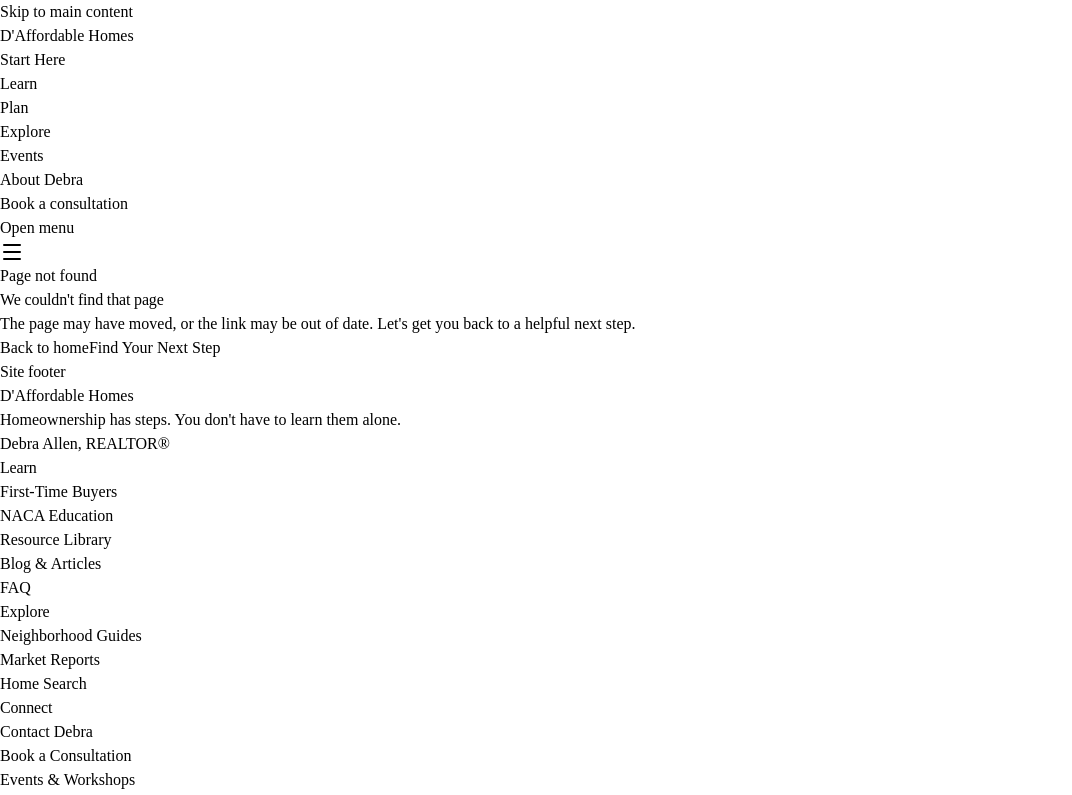
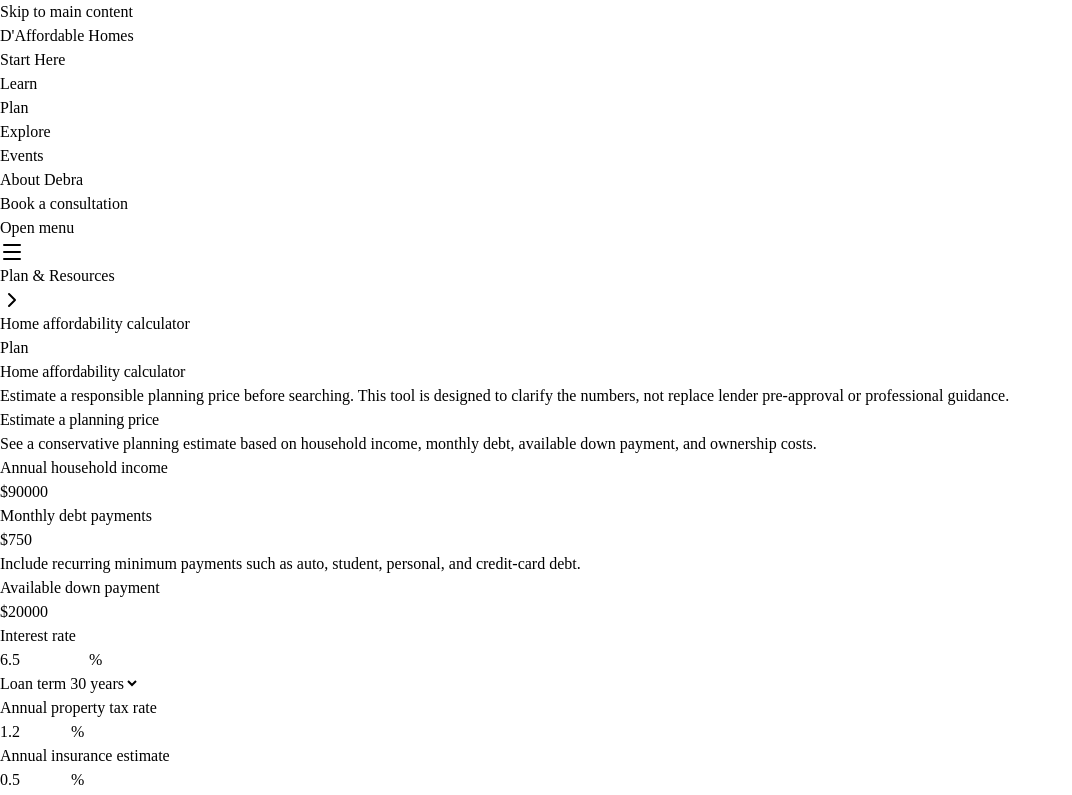
Before and after one commit to ebyron357/DAffordableHomes-Platform, a Next.js app in the folder apps/web/: page /resources/calculators/affordability in a window 1280 px wide. Before the commit this address had no page. Shown: the top 795 px of the page, without its empty margins (0-1072 px from the left). Built offline with nearby package versions, Linux system fonts and the light colour scheme.

Commit message:
Add affordability calculator page

```diff
--- /dev/null
+++ b/apps/web/app/resources/calculators/affordability/page.tsx
@@ -0,0 +1,29 @@
+import type { Metadata } from "next"
+import { AffordabilityCalculator } from "@/components/calculators/homebuyer-calculators"
+import { PageHeader } from "@/components/page/page-header"
+import { Section } from "@/components/page/section"
+
+export const metadata: Metadata = {
+  title: "Home Affordability Calculator",
+  description:
+    "Create a conservative home-price planning estimate using household income, monthly debts, down payment, interest rate, taxes, insurance, and HOA costs.",
+}
+
+export default function AffordabilityCalculatorPage() {
+  return (
+    <>
+      <PageHeader
+        eyebrow="Plan"
+        title="Home affordability calculator"
+        description="Estimate a responsible planning price before searching. This tool is designed to clarify the numbers, not replace lender pre-approval or professional guidance."
+        crumbs={[
+          { label: "Plan & Resources", href: "/resources" },
+          { label: "Home affordability calculator" },
+        ]}
+      />
+      <Section>
+        <AffordabilityCalculator />
+      </Section>
+    </>
+  )
+}
```
